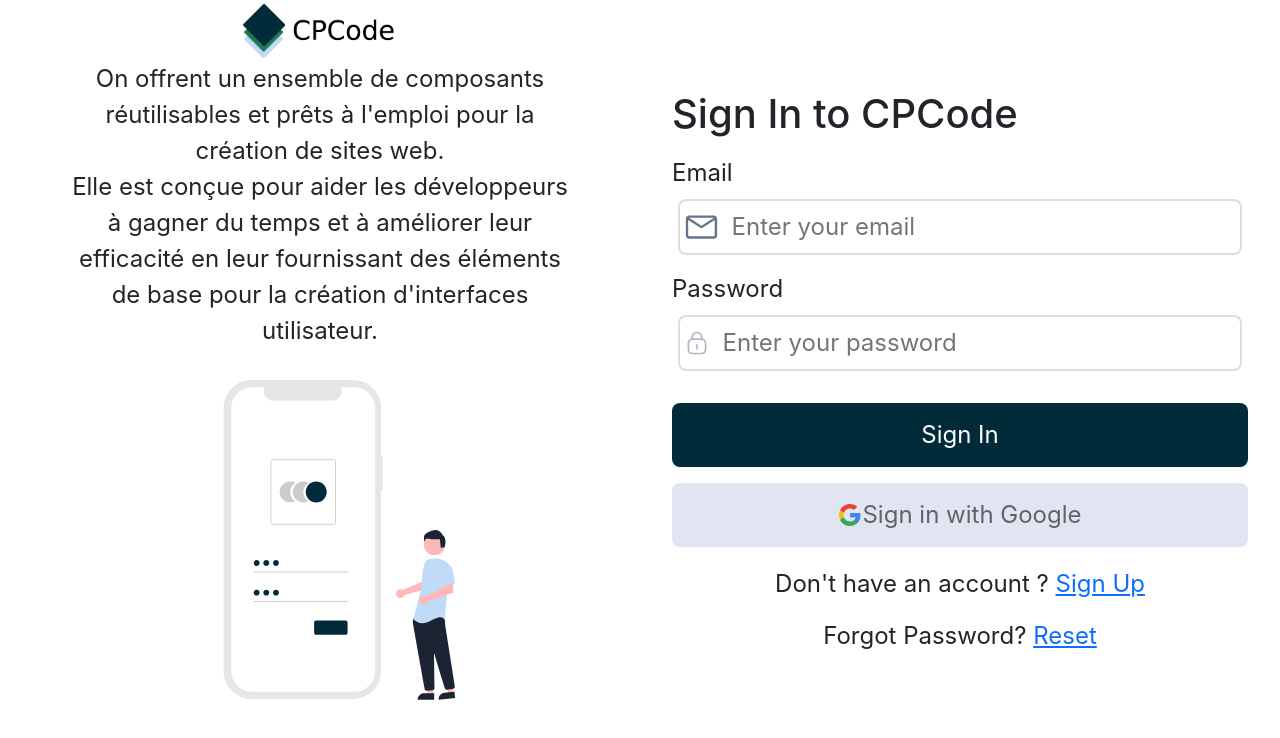
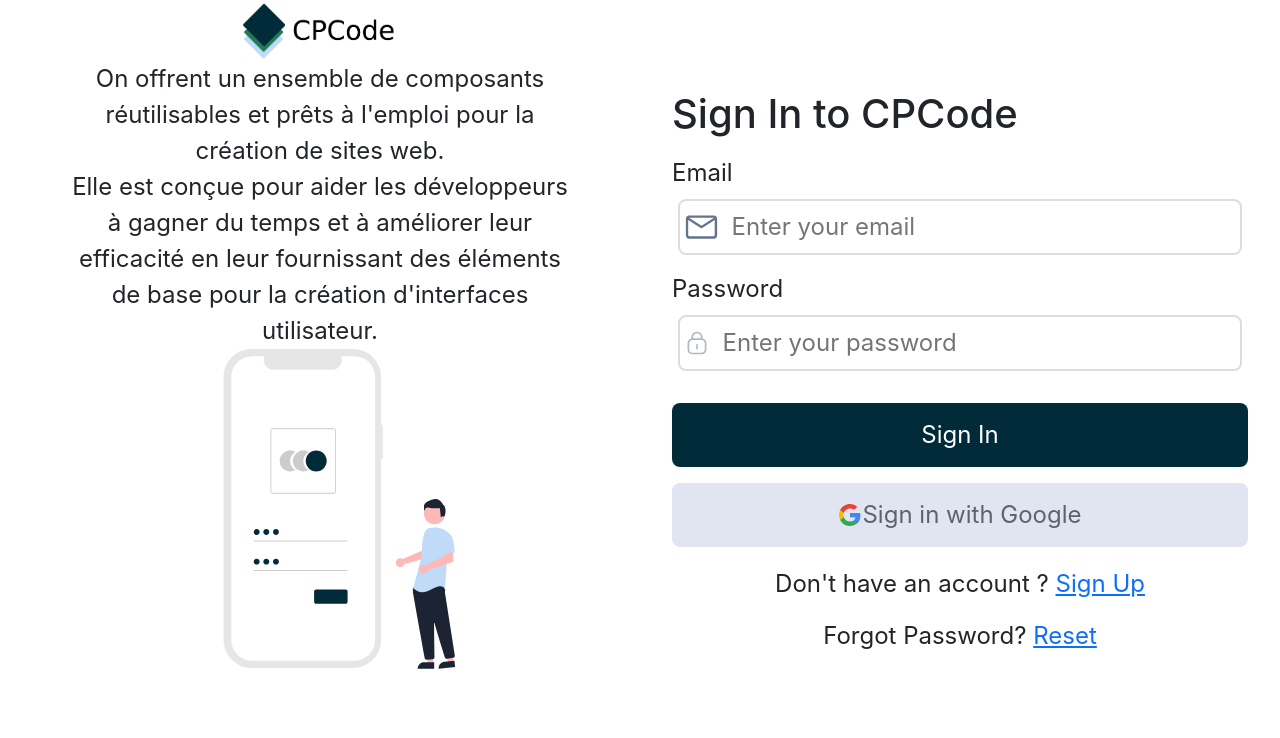
Before and after one commit to HakimMohammed/CPCode, a React (Create React App) app: page / in a window 1280 px wide. Shown: the top 738 px of the page. Built offline with nearby package versions, Linux system fonts and the light colour scheme.

Commit message:
Responsive Authentification v2

```diff
--- a/src/Authentification/Connexion.js
+++ b/src/Authentification/Connexion.js
@@ -10,8 +10,8 @@
 const Container = styled.div`
   display: flex;
   flex-direction: row;
-  height: 100vh;
-  max-height: 100vh;
+  height: 100%;
+  max-height: 100%;
   @media (max-width: 768px) {
     flex-direction: column;
     height: auto;
--- a/src/Authentification/Inscription.js
+++ b/src/Authentification/Inscription.js
@@ -10,8 +10,8 @@
 const Container = styled.div`
   display: flex;
   flex-direction: row;
-  height: 100vh;
-  max-height: 100vh;
+  height: 100%;
+  max-height: 100%;
   @media (max-width: 768px) {
     flex-direction: column;
     height: auto;
--- a/src/Authentification/Introduction.js
+++ b/src/Authentification/Introduction.js
@@ -5,8 +5,8 @@
 
 const Container = styled.div`
   width: 50%;
-  height: 100vh;
-  max-height: 100vh;
+  height: 100%;
+  max-height: 100%;
   margin-left: 0;
   padding: 0;
   @media (max-width: 768px) {
```
